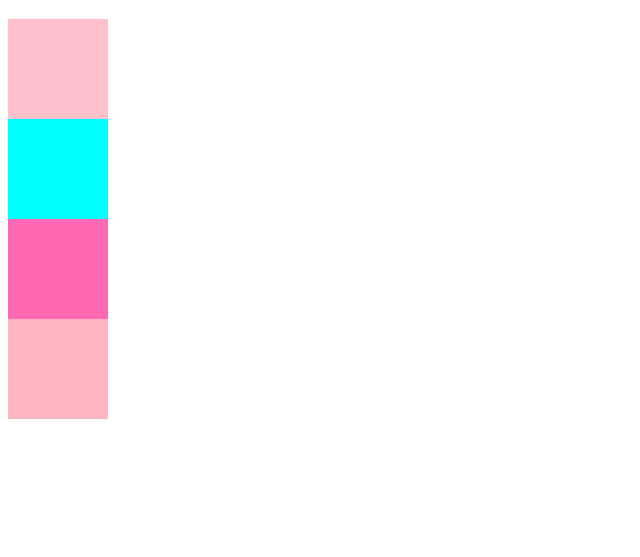
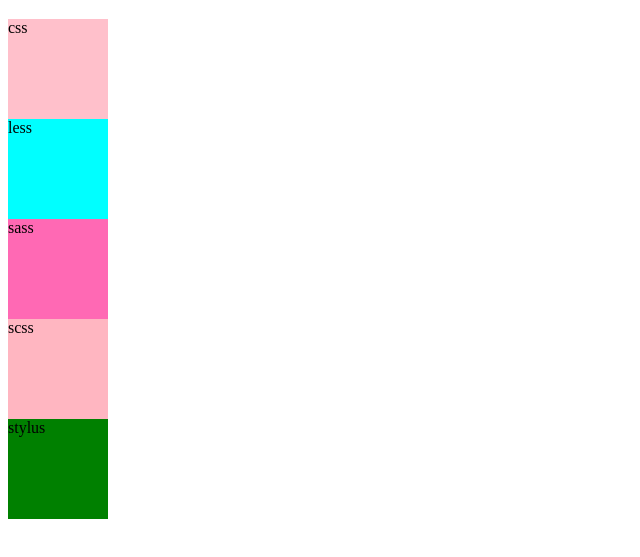
Before and after one commit to ZhangMin1998/webpack_study, a website built with webpack: page public/index.html in a window 1280 px wide. Shown: the part 61-618 px from the top of the page, without its empty margins (0-640 px from the left). Built offline with Linux system fonts and the light colour scheme.

Commit message:
处理 Styl 资源

```diff
--- a/package.json
+++ b/package.json
@@ -16,6 +16,8 @@
     "sass": "^1.66.1",
     "sass-loader": "^13.3.2",
     "style-loader": "^3.3.3",
+    "stylus": "^0.59.0",
+    "stylus-loader": "^7.1.3",
     "webpack": "^5.88.2",
     "webpack-cli": "^5.1.4"
   }
--- a/public/index.html
+++ b/public/index.html
@@ -7,10 +7,11 @@
 </head>
 <body>
   <h1>hello webpack</h1>
-  <div class="box1"></div>
-  <div class="box2"></div>
-  <div class="box3"></div>
-  <div class="box4"></div>
+  <div class="box1">css</div>
+  <div class="box2">less</div>
+  <div class="box3">sass</div>
+  <div class="box4">scss</div>
+  <div class="box5">stylus</div>
   <script src="../dist/main.js"></script>
 </body>
 </html>
--- a/src/main.js
+++ b/src/main.js
@@ -4,6 +4,7 @@ import "./css/index.css"
 import "./less/index.less"
 import "./sass/index.sass"
 import "./sass/index.scss"
+import "./stylus/index.styl"
 
 console.log(count(5,3))
 console.log(sum(1,2,3))
--- /dev/null
+++ b/src/stylus/index.styl
@@ -0,0 +1,4 @@
+.box5
+  width 100px
+  height 100px
+  background-color: green
--- a/webpack.config.js
+++ b/webpack.config.js
@@ -38,6 +38,14 @@ module.exports = {
           // 将 Sass 编译成 CSS
           'sass-loader',
         ],
+      },
+      {
+        test: /\.styl$/,
+        use: [
+          'style-loader',
+          'css-loader',
+          'stylus-loader'
+        ],
       }
     ]
   },
```
Also changed, not shown: dist/main.js.
